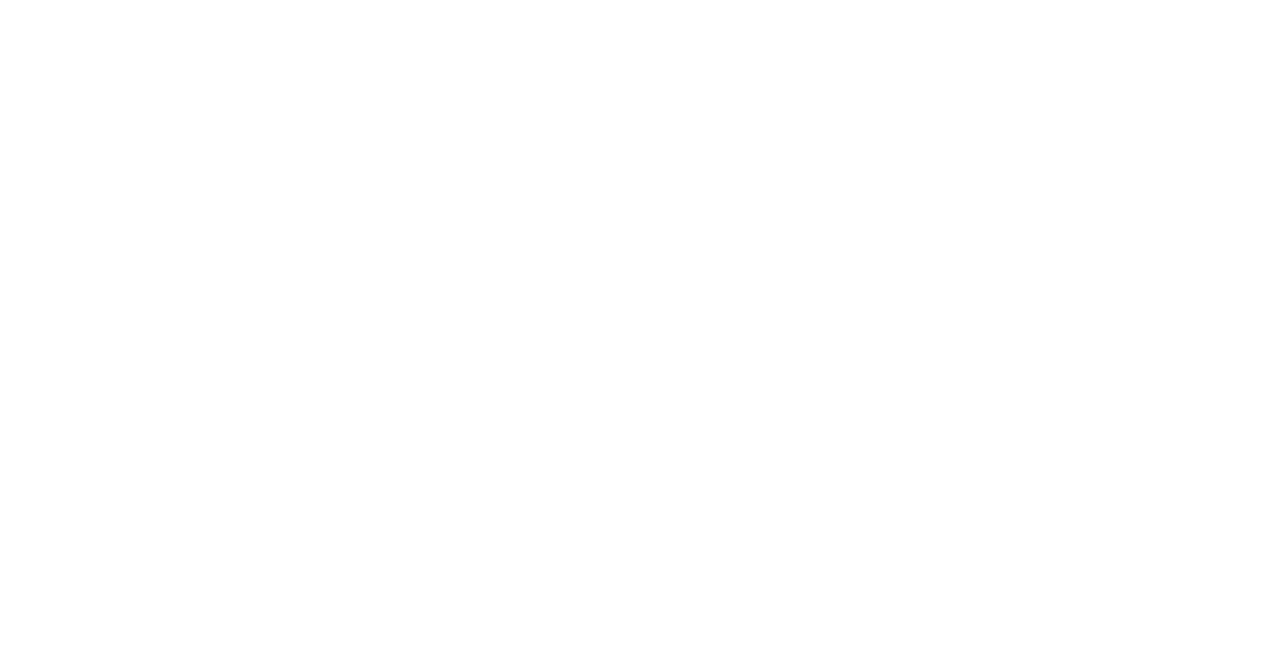
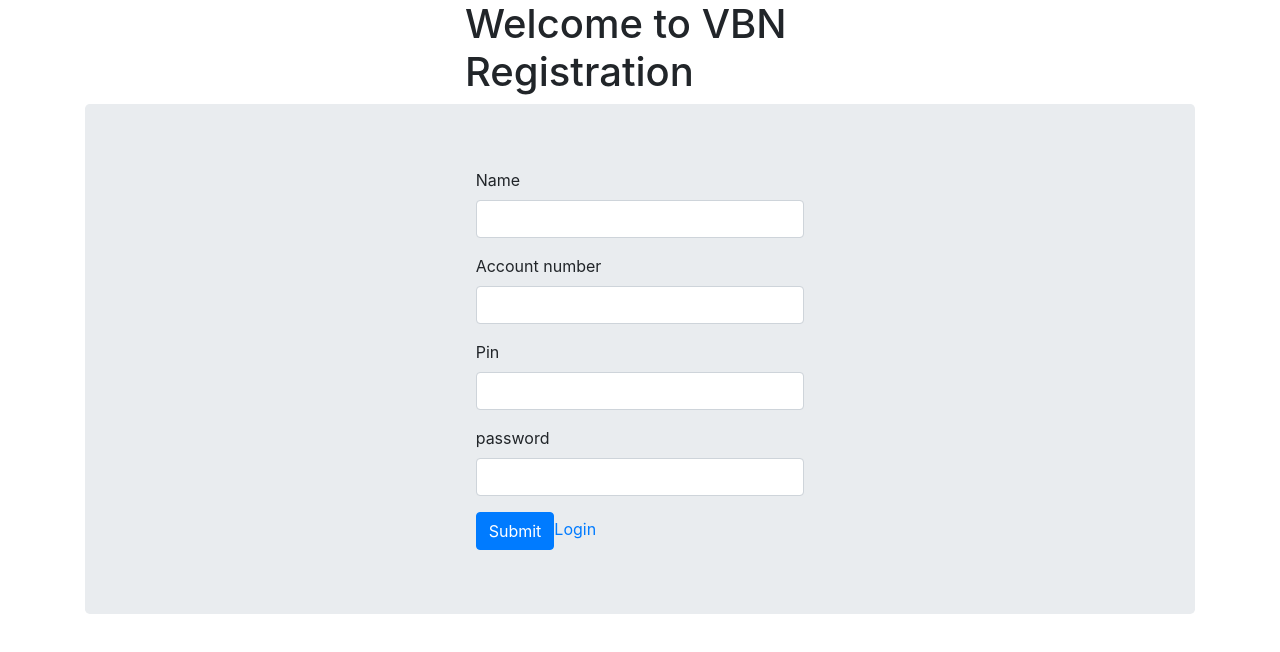
Before and after one commit to Vinayank22/bankapp.angular, an Angular app: page /register in a window 1280 px wide. Before the commit this address led to /. Shown: the top 652 px of the page. Built offline with nearby package versions, Linux system fonts and the light colour scheme.

Commit message:
data servicesand routing by url and link

```diff
--- a/src/app/app-routing.module.ts
+++ b/src/app/app-routing.module.ts
@@ -2,6 +2,7 @@
 import { Routes, RouterModule } from '@angular/router';
 import { DashboardComponent } from './dashboard/dashboard.component';
 import { LoginComponent } from './login/login.component';
+import { RegisterComponent } from './register/register.component';
 
 
 const routes: Routes = [
@@ -10,6 +11,9 @@
   },
   {
     path:'dashboard',component:DashboardComponent
+  },
+  {
+    path:'register',component:RegisterComponent
   }
 ];
 
--- a/src/app/app.module.ts
+++ b/src/app/app.module.ts
@@ -6,12 +6,14 @@
 import { AppComponent } from './app.component';
 import { LoginComponent } from './login/login.component';
 import { DashboardComponent } from './dashboard/dashboard.component';
+import { RegisterComponent } from './register/register.component';
 
 @NgModule({
   declarations: [
     AppComponent,
     LoginComponent,
-    DashboardComponent
+    DashboardComponent,
+    RegisterComponent
   ],
   imports: [
     BrowserModule,
--- a/src/app/dashboard/dashboard.component.html
+++ b/src/app/dashboard/dashboard.component.html
@@ -1 +1,57 @@
-<p>dashboard works!</p>
+
+<body>
+    <div class="container">
+        <div class ="row">
+            <div class ="col">
+               <h1> Deposit </h1>
+
+                <table>
+                    <tr>
+                    <td>accno</td>
+                    <td><input (change)= "acnoSet($event)" type="text"></td>
+                    </tr>
+                    <tr>
+                        <td>Pin</td>
+                        <td><input (change)="pinSet($event)" type="text" id ="pin"></td>
+                     </tr>
+                    <tr>
+                        <td>Amount</td>
+                        <td><input (change)="amtSet($event)" type="text" id="amt"> </td>
+                     </tr>
+                    <tr>
+                       <td><input type="button" (click)="deposit()" value="proceed"></td>
+
+
+                    </tr>
+                </table>
+
+
+            </div>
+                <div class ="col">
+                    <h1>Withdraw</h1>
+                    <table>
+                        <tr>
+                        <td>accno</td>
+                        <td><input (change)= "acnoSet($event)" type="text" id ="acnt"></td>
+                        </tr>
+                        <tr>
+                            <td>Pin</td>
+                            <td><input (change)="pinSet($event)" type="text" id ="pint"></td>
+                         </tr>
+                        <tr>
+                            <td>Amount</td>
+                            <td><input (change)="amtSet($event)" type="text" id="amtt"> </td>
+                         </tr>
+                        <tr>
+                           <td><input type="button" (click)="withdraw()" value="withdraw"></td>
+
+
+                        </tr>
+                    </table>
+
+
+                </div>
+        </div>
+    </div>
+
+</body>
--- a/src/app/dashboard/dashboard.component.ts
+++ b/src/app/dashboard/dashboard.component.ts
@@ -1,4 +1,5 @@
 import { Component, OnInit } from '@angular/core';
+import { DataService } from '../services/data.service';
 
 @Component({
   selector: 'app-dashboard',
@@ -7,7 +8,87 @@
 })
 export class DashboardComponent implements OnInit {
 
-  constructor() { }
+ acno="";
+ pin="";
+ amt="";
+  constructor(private dataService:DataService) { }
+
+  acnoSet(event)
+  {
+    this.acno=event.target.value;
+  }
+
+  pinSet(event)
+  {
+    this.pin=event.target.value;
+  }
+
+  amtSet(event){
+    this.amt=event.target.value;
+  }
+
+  deposit(){
+
+
+    var acc=this.acno;
+    var pp=this.pin;
+    var amd=parseInt(this.amt);
+
+    var details=this.dataService.accountDetails
+
+    if(acc in details){
+
+        console.log(acc);
+      let mpin=details[acc].pin;
+        console.log(mpin);
+
+        if(pp==mpin){
+            var bal=details[acc].balance;
+            //alert (bal);
+            //alert(amd);
+            alert("amount has been credited");
+            var res=(bal+amd);
+            alert(res);
+            console.log(res);
+
+
+
+
+    }
+}
+  }
+
+
+  withdraw(){
+
+    var acnt=this.acno;
+    var pi=this.pin;
+    var amt=parseInt(this.amt)
+
+    let db=this.dataService.accountDetails;
+
+    if(acnt in db){
+        console.log(acnt);
+
+        let wpin=db[acnt].pin;
+
+        if(pi==wpin){
+
+            db[acnt].balance-=amt;
+            alert("amount withdrawn successfully");
+            alert(db[acnt].balance);
+
+        }
+    }
+
+
+
+
+
+
+
+}
+
 
   ngOnInit(): void {
   }
--- a/src/app/login/login.component.html
+++ b/src/app/login/login.component.html
@@ -25,6 +25,7 @@
                     <input [(ngModel)]="pwd" name="pwds" class="form-control" id="pint">
                 </div>
                 <button type="login" class="btn btn-primary" (click)="login()">Submit</button>
+                <a routerLink="register">registration</a>
 
 
 
--- a/src/app/login/login.component.ts
+++ b/src/app/login/login.component.ts
@@ -1,4 +1,6 @@
 import { Component, OnInit } from '@angular/core';
+import { Router } from '@angular/router';
+import { DataService } from '../services/data.service'
 
 @Component({
   selector: 'app-login',
@@ -7,18 +9,10 @@
 })
 export class LoginComponent {
 
- accountDetails={
 
-    1001:{name:"user1",acno:1001,pin:4387,password:"userone",balance:3000},
-    1002:{name:"user2",acno:1002,pin:1234,password:"usertwo",balance:3000},
-    1003:{name:"user3",acno:1003,pin:4567,password:"userthree",balance:3000},
-    1004:{name:"user4",acno:1004,pin:5678,password:"userfour",balance:3000},
-    1005:{name:"user5",acno:1005,pin:6789,password:"userfive",balance:3000}
-
-}
 acno="";
 pwd="";
-  constructor() { }
+  constructor(private router:Router,private dataService:DataService) { }
 
   validaccno(event){
     //alert("accno changed");
@@ -36,14 +30,15 @@
     var acno=parseInt(this.acno);
     var pwd=this.pwd;
     alert(acno+","+pwd);
-    var data=this.accountDetails;
+    var data=this.dataService.accountDetails;
     console.log(acno in data);
     if(acno in data){
         let pd=data[acno].password
         console.log(pd);
         if(pd==pwd){
             alert("login successfull");
-            window.location.href="userhome.html";
+            //window.location.href="userhome.html";
+            this.router.navigateByUrl("dashboard");
 
         }
          else{
--- /dev/null
+++ b/src/app/register/register.component.html
@@ -0,0 +1,57 @@
+<body>
+    <div class="container">
+        <div class="row">
+            <div class="col"></div>
+            <div class="col"><h1>Welcome to VBN Registration</h1></div>
+            <div class="col"></div>
+        </div>
+        <div class="jumbotron">
+
+            <div class="row">
+
+
+                <div class="col"></div>
+                <div class="col">
+                    <form (ngSubmit)="register()">
+
+                    <div class="form-group">
+                        <label for ="name">Name</label>
+                        <input [(ngModel)]="name" name="name" class="form-control">
+                    </div>
+                    <div class="form-group">
+                        <label for="accno">Account number</label>
+                        <input [(ngModel)]="acno" name="accnos" class="form-control" id="accno" aria-describedby="emailHelp">
+
+                    </div>
+                    <div class="form-group">
+                        <label for="pin">Pin</label>
+                        <input [(ngModel)]="pin" name="pin" class="form-control">
+                    </div>
+                    <div class="form-group">
+                        <label for="pint">password</label>
+                        <input [(ngModel)]="pwd" name="pwds" class="form-control" id="pint">
+                    </div>
+                    <button type="submit" class="btn btn-primary">Submit</button>
+                    <a routerLink="">Login</a>
+                    </form>
+
+
+
+
+            </div>
+            <div class="col"></div>
+        </div>
+    </div>
+
+
+
+
+
+
+
+    </div>
+
+
+
+
+</body>
--- /dev/null
+++ b/src/app/register/register.component.ts
@@ -0,0 +1,31 @@
+import { Component, OnInit } from '@angular/core';
+import { DataService } from '../services/data.service';
+import { Router } from '@angular/router';
+
+@Component({
+  selector: 'app-register',
+  templateUrl: './register.component.html',
+  styleUrls: ['./register.component.css']
+})
+export class RegisterComponent implements OnInit {
+
+  name="";
+  acno="";
+  pin="";
+  pwd="";
+
+  constructor(private dataService:DataService,private router:Router) { }
+
+  ngOnInit(): void {
+  }
+
+  register(){
+    const result =this.dataService.register(this.name,this.acno,this.pin, this.pwd);
+    if(result){
+      alert("Succesfully created account pls login");
+      this.router.navigateByUrl("");
+
+    }
+  }
+
+}
--- /dev/null
+++ b/src/app/services/data.service.ts
@@ -0,0 +1,37 @@
+import { Injectable } from '@angular/core';
+
+@Injectable({
+  providedIn: 'root'
+})
+export class DataService {
+
+  accountDetails={
+
+    1001:{name:"user1",acno:1001,pin:4387,password:"userone",balance:3000},
+    1002:{name:"user2",acno:1002,pin:1234,password:"usertwo",balance:3000},
+    1003:{name:"user3",acno:1003,pin:4567,password:"userthree",balance:3000},
+    1004:{name:"user4",acno:1004,pin:5678,password:"userfour",balance:3000},
+    1005:{name:"user5",acno:1005,pin:6789,password:"userfive",balance:3000}
+
+}
+
+  constructor() { }
+
+  register(name,acno,pin,pwd){
+    if(acno in this.accountDetails){
+      alert("its Already there change accno")
+    }
+    this.accountDetails[acno]={
+      name,
+      acno,
+      pin,
+      password:pwd,
+      balance:0
+
+
+    }
+    console.log(this.accountDetails);
+    return true;
+  }
+
+}
```
Also changed, not shown: src/app/register/register.component.css (added), 2 other files (tests, documents, lock files or other folders).
